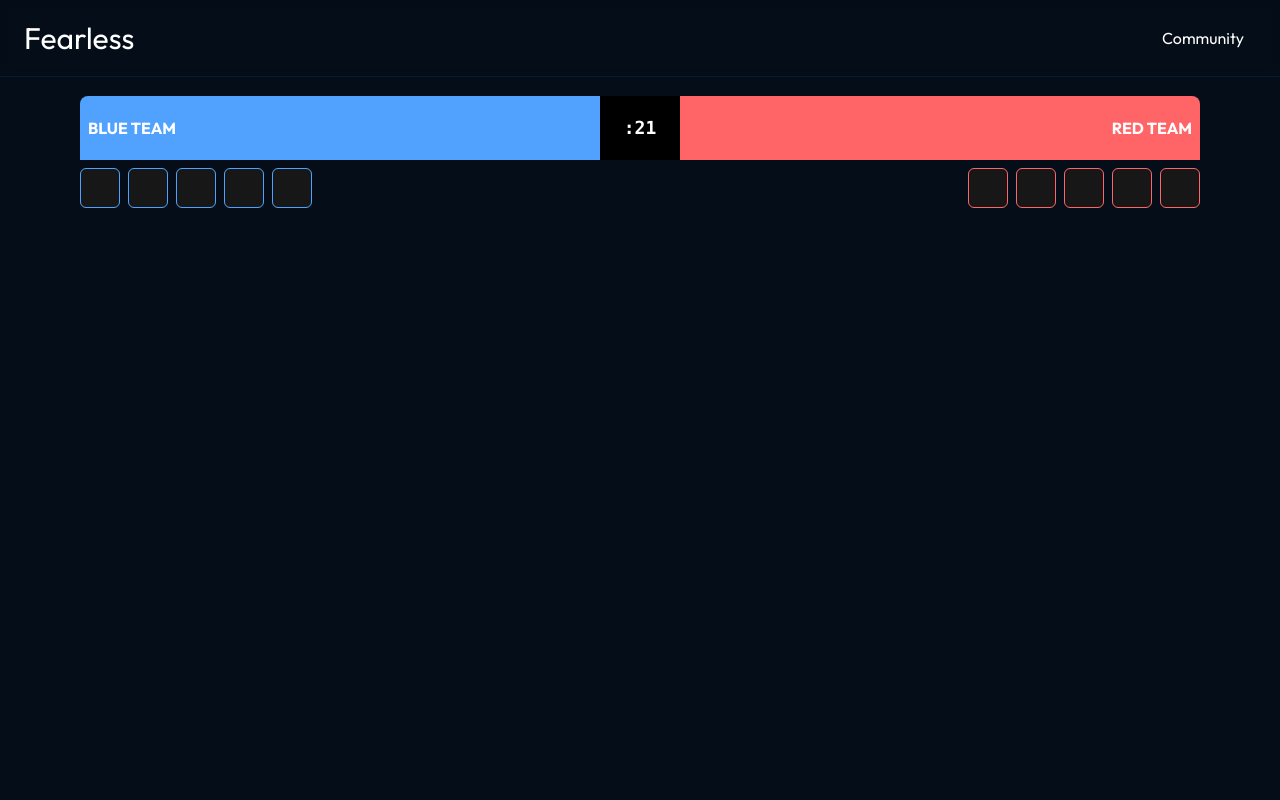
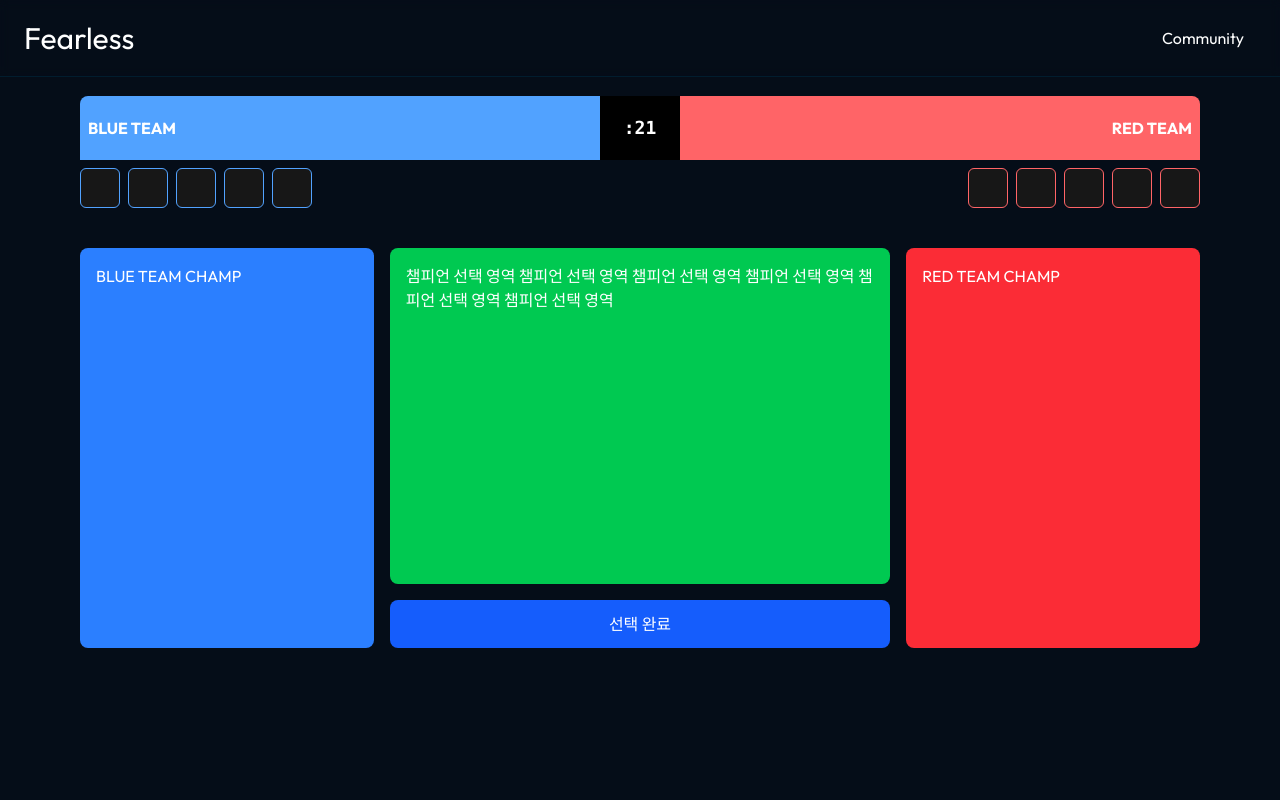
Before and after one commit to Fearless-Lab/fearless-lab.github.io, a React (Vite) app: page /data-visualization/banPickSimulation in a window 1280 px wide. Shown: the top 800 px of the page. Built offline with nearby package versions, Linux system fonts and the light colour scheme; no server answers.

Commit message:
feat: set up base layout for ban-pick simulation page

```diff
--- a/src/pages/BanPickSimulation.tsx
+++ b/src/pages/BanPickSimulation.tsx
@@ -42,7 +42,7 @@ const BanPickSimulation = () => {
           </div>
         </div>
 
-        {/* 밴 슬롯 */}
+        {/* 밴 슬롯 -> 배열을 실제 밴 목록으로 교체해야 함*/}
         <div className="flex justify-between items-center py-2">
           <div className="flex gap-2 flex-wrap">
             {[...Array(5)].map((_, i) => (
@@ -61,6 +61,50 @@ const BanPickSimulation = () => {
             ))}
           </div>
         </div>
+
+        <div className="max-w-6xl mx-auto mt-4 w-full">
+          {/* md 이상 그리드 레이아웃 */}
+          <div className="hidden md:grid md:grid-cols-11 md:gap-4 max-w-6xl mx-auto mt-4 w-full">
+            {/* 왼쪽 2칸 */}
+            <div className="md:col-span-3 bg-blue-500 text-white p-4 rounded-md min-h-100">
+              BLUE TEAM CHAMP
+            </div>
+
+            {/* 가운데 5칸 - flex-col로 세로배치 */}
+            <div className="md:col-span-5 flex flex-col gap-4">
+              <div className="bg-green-500 text-white p-4 rounded-md min-h-84 self-start">
+                챔피언 선택 영역 챔피언 선택 영역 챔피언 선택 영역 챔피언 선택
+                영역 챔피언 선택 영역 챔피언 선택 영역
+              </div>
+              <button className="w-full px-6 py-3 bg-blue-600 hover:bg-blue-700 rounded-md text-white">
+                선택 완료
+              </button>
+            </div>
+
+            {/* 오른쪽 2칸 */}
+            <div className="md:col-span-3 bg-red-500 text-white p-4 rounded-md min-h-100">
+              RED TEAM CHAMP
+            </div>
+          </div>
+
+          {/* md 이하 레이아웃 */}
+          <div className="flex flex-col md:hidden w-full gap-4">
+            <div className="bg-green-500 text-white p-4 rounded-md min-h-96">
+              챔피언 선택 영역
+            </div>
+            <button className="w-full px-6 py-3 bg-blue-600 hover:bg-blue-700 rounded-md text-white max-w-md mx-auto">
+              선택 완료
+            </button>
+            <div className="flex w-full gap-4 items-start">
+              <div className="bg-blue-500 text-white p-4 flex-1 rounded-md min-h-80">
+                BLUE TEAM CHAMP
+              </div>
+              <div className="bg-red-500 text-white p-4 flex-1 rounded-md min-h-80">
+                RED TEAM CHAMP
+              </div>
+            </div>
+          </div>
+        </div>
       </div>
     </div>
   );
```
